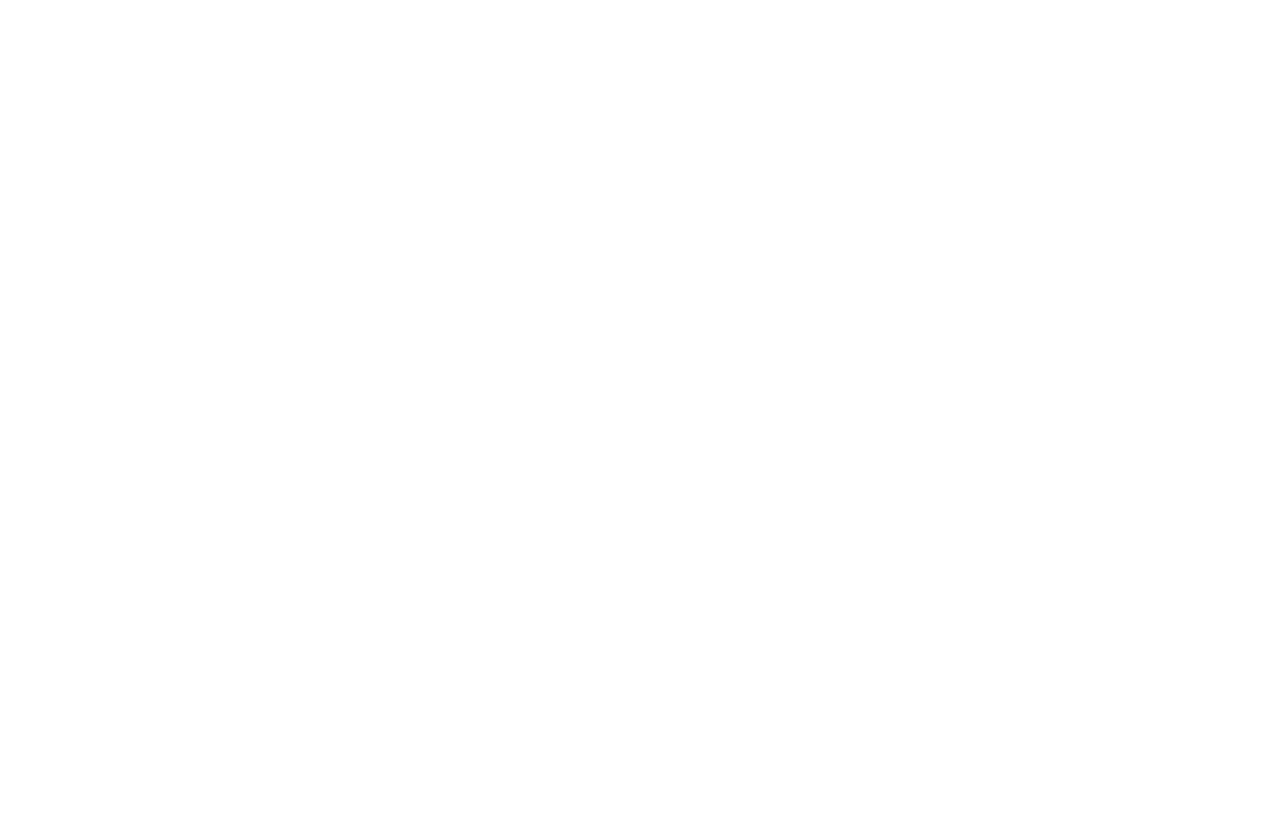
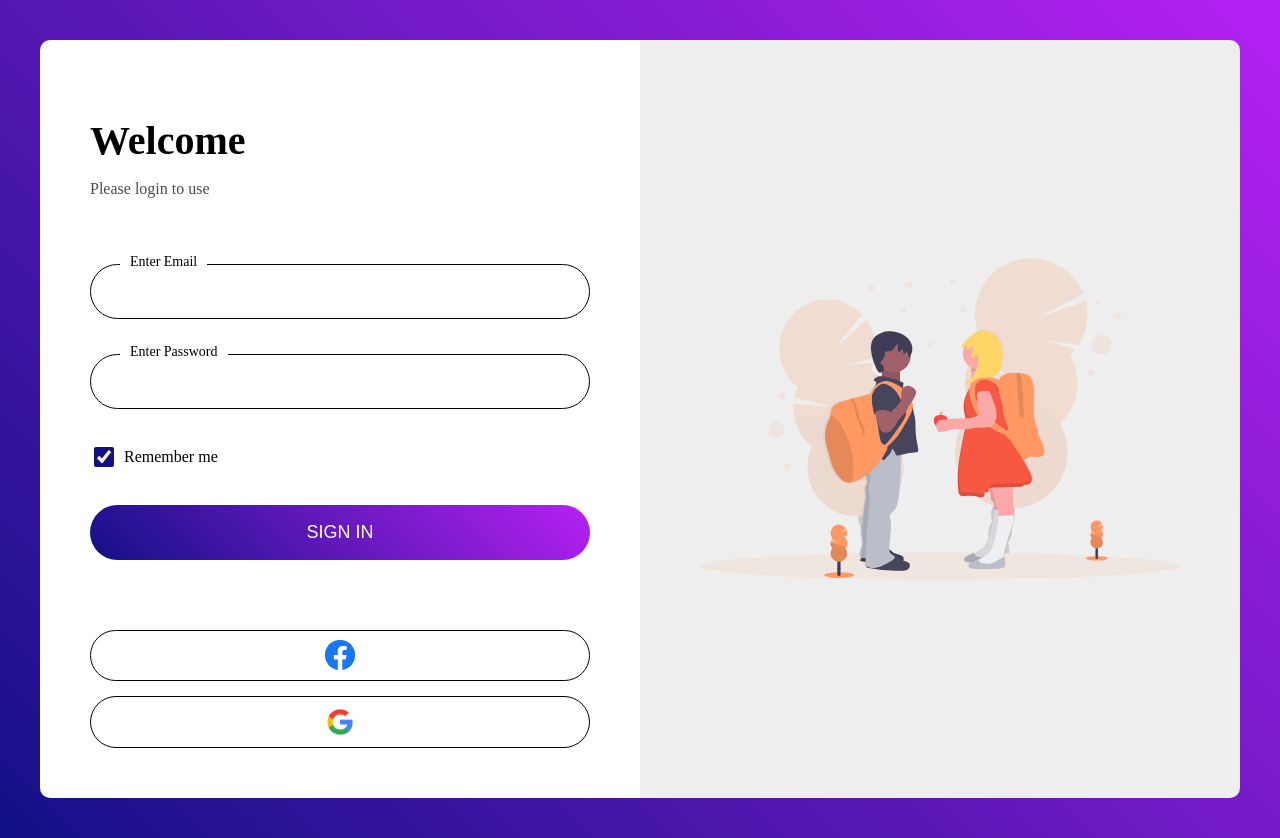
Before and after one commit to Patrice-Lumumba/Firebase-Login, a plain HTML site: page index.html in a window 1280 px wide. Before the commit the page ends 800 px from the top, so only its background shows below. Drawn offline with Linux system fonts and the light colour scheme.

Commit message:
Ajout des fichiers

```diff
--- a/index.html
+++ b/index.html
@@ -5,29 +5,56 @@
     <meta http-equiv="X-UA-Compatible" content="IE=edge">
     <meta name="viewport" content="width=device-width, initial-scale=1.0">
     <title>Login</title>
-    <link rel="stylesheet" href="style.css">
+    <link rel="stylesheet" href="./style/style.css">
 </head>
 <body>
 
 
-    <script type="module">
-  // Import the functions you need from the SDKs you need
-  import { initializeApp } from "https://www.gstatic.com/firebasejs/9.21.0/firebase-app.js";
-  // TODO: Add SDKs for Firebase products that you want to use
-  // https://firebase.google.com/docs/web/setup#available-libraries
+  <div class="container">
+    <div class="login-left">
+      <div class="login-header">
+        <h1>Welcome</h1>
+        <p>Please login to use</p>
+      </div>
+      <form action="" class="login-form">
+        <div class="login-form-content">
+          <div class="form-item">
+            <label for="email">Enter Email</label>
+            <input type="text" id="email">
+          </div>
 
-  // Your web app's Firebase configuration
-  const firebaseConfig = {
-    apiKey: "AIzaSyAcjgxOdPwPQO3jjxL4HhbykYBuwUuphzU",
-    authDomain: "babillard-app-af8fb.firebaseapp.com",
-    projectId: "babillard-app-af8fb",
-    storageBucket: "babillard-app-af8fb.appspot.com",
-    messagingSenderId: "791019185506",
-    appId: "1:791019185506:web:cb02b58dc71c6bbdc4783b"
-  };
+          <div class="form-item">
+            <label for="password">Enter Password</label>
+            <input type="password" id="password">
+          </div>
+          <div class="form-item">
+            <div class="checkbox">
+              <input type="checkbox" name="" id="rememberMeCheckbox" checked>
+              <label for="rememberMeCheckbox" class="checkboxLabel">Remember me</label>
+            </div>
+          </div>
+          <button type="submit">Sign in</button>
+        </div>
+        <div class="login-form-footer">
+          <a href="#">
+            <img width="30"
+              src="./img/facebook.png"
+              alt="facebook">
+          </a>
+          <a href="#">
+            <img width="30"
+              src="./img/google.png"
+              alt="facebook">
+          </a>
+        </div>
+      </form>
+    </div>
+    <div class="login-right">
+      <img src="./img/image.svg">
+    </div>
+  </div>
 
-  // Initialize Firebase
-  const app = initializeApp(firebaseConfig);
-</script>
+
+  <script type="module" src="index.js"></script>
 </body>
 </html>
--- a/index.js
+++ b/index.js
@@ -0,0 +1,16 @@
+import { initializeApp } from "https://www.gstatic.com/firebasejs/9.21.0/firebase-app.js";
+  // TODO: Add SDKs for Firebase products that you want to use
+  // https://firebase.google.com/docs/web/setup#available-libraries
+
+  // Your web app's Firebase configuration
+  const firebaseConfig = {
+    apiKey: "AIzaSyAcjgxOdPwPQO3jjxL4HhbykYBuwUuphzU",
+    authDomain: "babillard-app-af8fb.firebaseapp.com",
+    projectId: "babillard-app-af8fb",
+    storageBucket: "babillard-app-af8fb.appspot.com",
+    messagingSenderId: "791019185506",
+    appId: "1:791019185506:web:cb02b58dc71c6bbdc4783b"
+  };
+
+  // Initialize Firebase
+  const app = initializeApp(firebaseConfig);
--- /dev/null
+++ b/style/style.scss
@@ -0,0 +1,163 @@
+$primary-color: #131086;
+$secondary-color: #b621f3;
+
+*{
+    box-sizing: border-box;
+}
+
+body{
+    padding: 0;
+    margin: 0;
+    font-family: "Inter" sans-serif;
+    background: linear-gradient(45deg, $primary-color, $secondary-color);
+    padding: 40px;
+}
+
+.container{
+    min-height: calc(100vh - 40px *2);
+    display: grid;
+    grid-template-columns: 50% 50%;
+    border-radius: 10px;
+    overflow: hidden;
+}
+
+.login-left{
+    display: flex;
+    flex-direction: column;
+    justify-content: center;
+    padding-left: 150px;
+    background: white;
+}
+
+.login-right{
+    background-color: #eee;
+    display: flex;
+    justify-content: center;
+
+    img{
+        width: 80%;
+    }
+}
+
+.login-header{
+    margin-bottom: 50px;
+
+    h1{
+        font-size: 40px;
+        margin-bottom: 10px;
+    }
+
+    p{
+        opacity: .7;
+    }
+}
+
+.login-form{
+    width: 450px;
+
+    &-content{
+        display: flex;
+        flex-direction: column;
+        gap: 35px;
+    }
+
+    &-footer{
+        display: flex;
+        gap: 30px;
+        margin-top: 70px;
+
+        a{
+            flex: 6;
+            border: 1px solid black;
+            border-radius: 100px;
+            padding: .6rem;
+            justify-content: center;
+            display: flex;
+            align-items: center;
+            color: black;
+            text-decoration: none;
+
+            &:hover{
+                background: #eee;
+            }
+        }
+    }
+}
+
+.form-item label:not(.checkboxLabel){
+    display: inline-block;
+    background: white;
+    margin-bottom: 10px;
+    position: absolute;
+    padding: 0 10px;
+    transform: translate(30px, -10px);
+    font-size: 14px;
+}
+
+input[type='text'],
+input[type='password']{
+    border: 1px solid black;
+    height: 55px;
+    padding: 0 2rem;
+    width: 100%;
+    outline: none;
+    transition: background .5s;
+    font-size: 18px;
+    border-radius: 100px;
+}
+
+.checkbox{
+    display: flex;
+    align-items: center;
+    gap: 7px;
+}
+
+input[type='checkbox']{
+    width: 20px;
+    height: 20px;
+    accent-color: $primary-color;
+}
+
+button{
+    border: none;
+    background: linear-gradient(45deg, $primary-color, $secondary-color);
+    color: white;
+    padding: 1rem;
+    border-radius: 100px;
+    text-align: center;
+    text-transform: uppercase;
+    font-size: 18px;
+    height: 55px;
+    cursor: pointer;
+}
+
+/* Reponsive */
+
+@media (max-width: 1350px) {
+    .login-left{
+        padding: 50px !important;
+    }
+
+    .login-form{
+        width: 100%;
+
+        &-footer{
+            flex-direction: column;
+            gap: 15px;
+        }
+    }
+}
+
+@media (max-width: 768px) {
+    body{
+        padding: 20px;
+    }
+
+    .container{
+        grid-template-columns: auto;
+    }
+
+    .login-right{
+        display: none;
+    }
+}
```
Also changed, not shown: img/facebook.png (added), img/google.png (added), img/image.svg (added), style.css (deleted), style/style.css (added), 1 other file.
